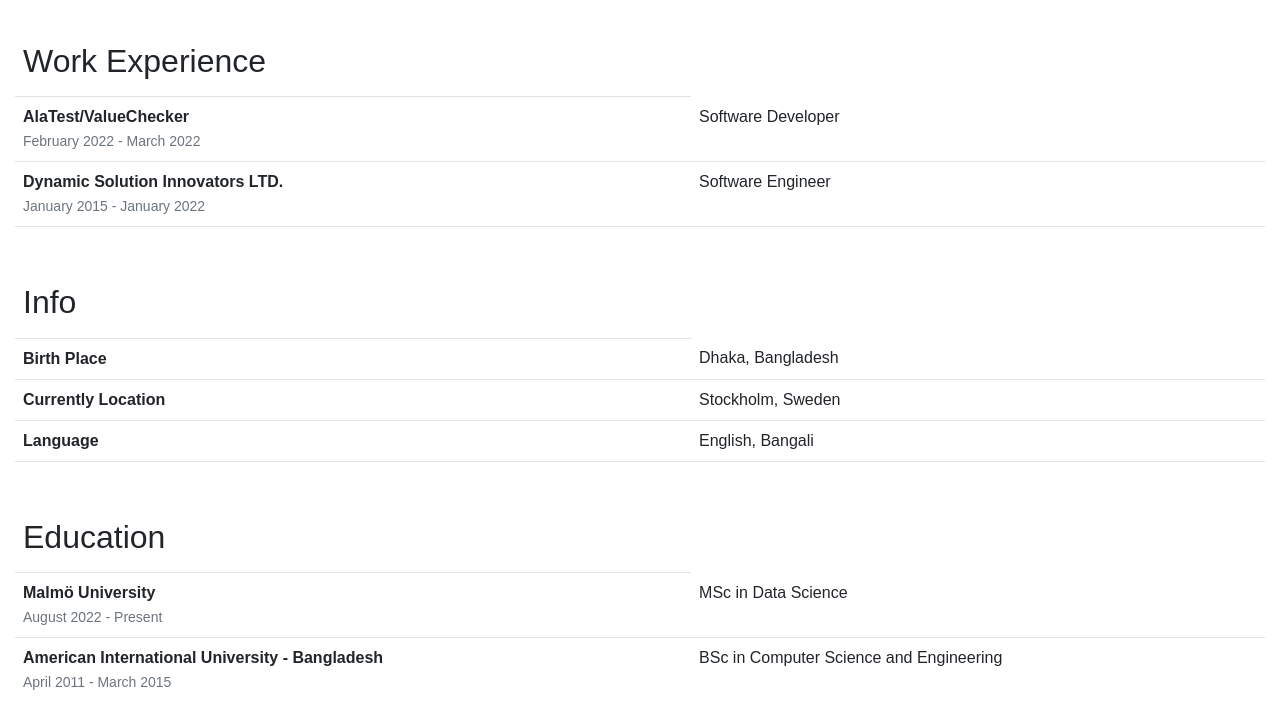
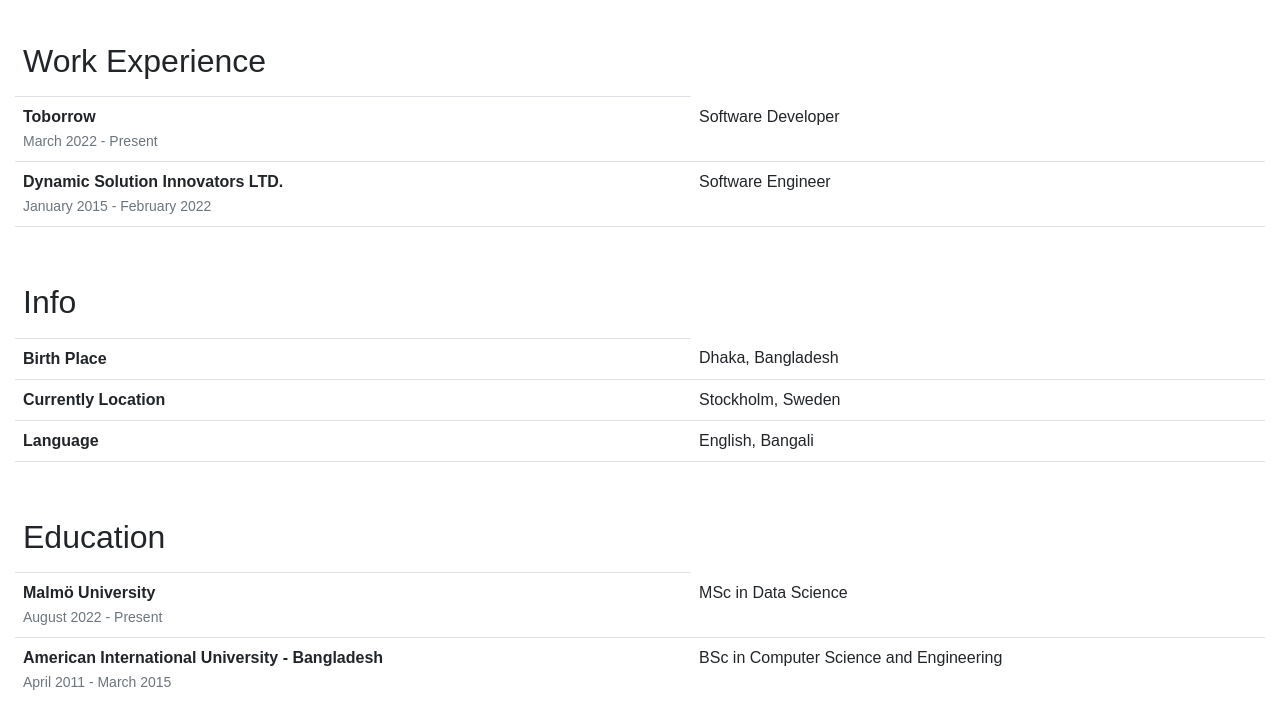
Before and after one commit to mdamire/MyPortfolio, a Django app: page /about/ in a window 1280 px wide. Shown: the part 297-999 px from the top of the page. Run offline with Django 4.2, Linux system fonts and the light colour scheme; some libraries are stand-ins or nearby versions.

Commit message:
About page work experience updated

```diff
--- a/basehome/templates/basic/about.html
+++ b/basehome/templates/basic/about.html
@@ -35,8 +35,8 @@
         </tr>
         <tr>
             <td>
-                <b>AlaTest/ValueChecker</b><br>
-                <small class="text-muted">February 2022 - March 2022</small>
+                <b>Toborrow</b><br>
+                <small class="text-muted">March 2022 - Present</small>
             </td>
             <td>
                 Software Developer
@@ -45,7 +45,7 @@
         <tr>
             <td>
                 <b>Dynamic Solution Innovators LTD.</b><br>
-                <small class="text-muted">January 2015 - January 2022</small>
+                <small class="text-muted">January 2015 - February 2022</small>
             </td>
             <td>
                 Software Engineer
```
